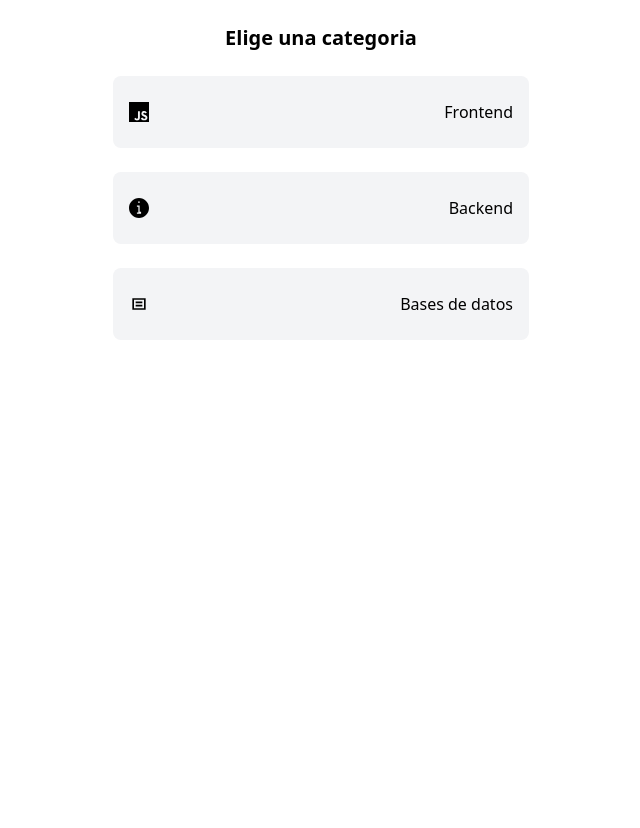
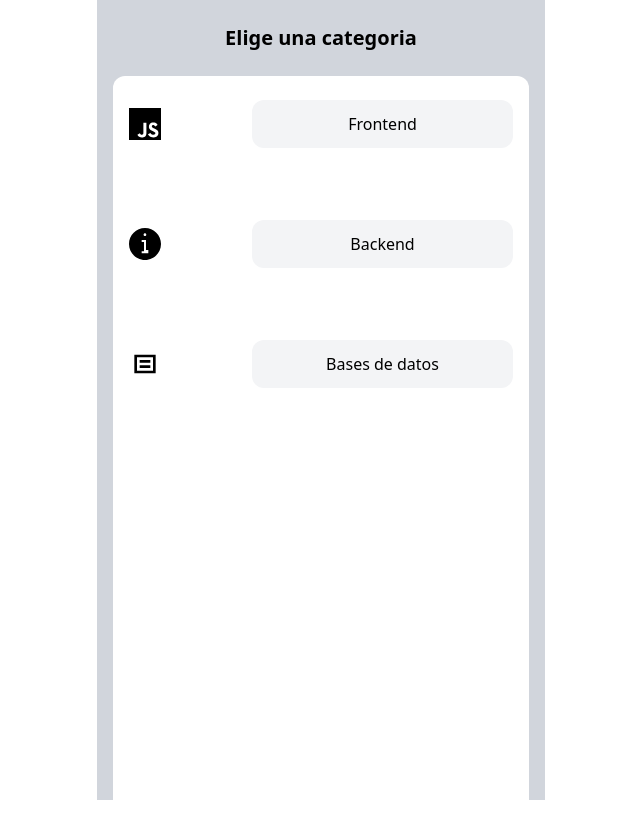
Before and after one commit to AlejoGomezQ/Hybrid_App, a React (Vite) app: page /game-modes in a window 1280 px wide. Shown: the whole page, without its empty margins (319-959 px from the left). Before the commit the page ends 800 px from the top, so only its background shows below. Built offline with nearby package versions, Linux system fonts and the light colour scheme.

Commit message:
fix: fix game mode button styles

```diff
--- a/src/App.css
+++ b/src/App.css
@@ -1,3 +1,5 @@
 html, body {
     font-family: system-ui, -apple-system, BlinkMacSystemFont, 'Segoe UI', Roboto, Oxygen, Ubuntu, Cantarell, 'Open Sans', 'Helvetica Neue', sans-serif;
+    width: 100%;
+    height: 100vh;
 }
--- a/src/components/Icons.jsx
+++ b/src/components/Icons.jsx
@@ -1,6 +1,6 @@
 export const IconSQL = () => {
     return (
-        <svg className="w-5 h-5" viewBox="0 0 24 24" fill="currentColor">
+        <svg className="w-8 h-8" viewBox="0 0 24 24" fill="currentColor">
             <path d="M4 5v14h16V5H4zm14 12H6V7h12v10zM8 9v2h8V9H8zm0 4v2h8v-2H8z" />
         </svg>
     )
@@ -8,7 +8,7 @@ export const IconSQL = () => {
 
 export const IconPython = () => {
     return (
-        <svg className="w-5 h-5" viewBox="0 0 24 24" fill="currentColor">
+        <svg className="w-8 h-8" viewBox="0 0 24 24" fill="currentColor">
             <path d="M12 0C5.373 0 0 5.373 0 12s5.373 12 12 12 12-5.373 12-12S18.627 0 12 0zm-.041 4.008c.552 0 1.006.45 1.006 1.001 0 .552-.454 1.002-1.006 1.002-.553 0-1.007-.45-1.007-1.002 0-.551.454-1.001 1.007-1.001zM14.5 19h-5v-1.5h1.75v-7h-1.75V9h3.25v7.5H14.5V19z" />
         </svg>
     )
@@ -16,7 +16,7 @@ export const IconPython = () => {
 
 export const IconNetworks = () => {
     return (
-        <svg className="w-5 h-5" viewBox="0 0 24 24" fill="currentColor">
+        <svg className="w-8 h-8" viewBox="0 0 24 24" fill="currentColor">
             <path d="M15 20a1 1 0 100-2 1 1 0 000 2zm-4-2a1 1 0 100 2 1 1 0 000-2zm8-16H5a3 3 0 00-3 3v10a3 3 0 003 3h14a3 3 0 003-3V5a3 3 0 00-3-3zm1 13a1 1 0 01-1 1H5a1 1 0 01-1-1V5a1 1 0 011-1h14a1 1 0 011 1v10z" />
         </svg>
     )
@@ -24,7 +24,7 @@ export const IconNetworks = () => {
 
 export const IconJS = () => {
     return (
-        <svg className="w-5 h-5" viewBox="0 0 24 24" fill="currentColor">
+        <svg className="w-8 h-8" viewBox="0 0 24 24" fill="currentColor">
             <path d="M0 0h24v24H0V0zm22.034 18.276c-.175-1.095-.888-2.015-3.003-2.873-.736-.345-1.554-.585-1.797-1.14-.091-.33-.105-.51-.046-.705.15-.646.915-.84 1.515-.66.39.12.75.42.976.9 1.034-.676 1.034-.676 1.755-1.125-.27-.42-.404-.601-.586-.78-.63-.705-1.469-1.065-2.834-1.034l-.705.089c-.676.165-1.32.525-1.71 1.005-1.14 1.291-.811 3.541.569 4.471 1.365 1.02 3.361 1.244 3.616 2.205.24 1.17-.87 1.545-1.966 1.41-.811-.18-1.26-.586-1.755-1.336l-1.83 1.051c.21.48.45.689.81 1.109 1.74 1.756 6.09 1.666 6.871-1.004.029-.09.24-.705.074-1.65l.046.067zm-8.983-7.245h-2.248c0 1.938-.009 3.864-.009 5.805 0 1.232.063 2.363-.138 2.711-.33.689-1.18.601-1.566.48-.396-.196-.597-.466-.83-.855-.063-.105-.11-.196-.127-.196l-1.825 1.125c.305.63.75 1.172 1.324 1.517.855.51 2.004.675 3.207.405.783-.226 1.458-.691 1.811-1.411.51-.93.402-2.07.397-3.346.012-2.054 0-4.109 0-6.179l.004-.056z" />
         </svg>
     )
@@ -32,7 +32,7 @@ export const IconJS = () => {
 
 export const IconHTML = () => {
     return (
-        <svg className="w-5 h-5" viewBox="0 0 24 24" fill="currentColor">
+        <svg className="w-8 h-8" viewBox="0 0 24 24" fill="currentColor">
             <path d="M1.5 0h21l-1.91 21.563L11.977 24l-8.564-2.438L1.5 0zm7.031 9.75l-.232-2.718 10.059.003.23-2.622L5.412 4.41l.698 8.01h9.126l-.326 3.426-2.91.804-2.955-.81-.188-2.11H6.248l.33 4.171L12 19.351l5.379-1.443.744-8.157H8.531z" />
         </svg>
     )
@@ -40,7 +40,7 @@ export const IconHTML = () => {
 
 export const IconCSS = () => {
     return (
-        <svg className="w-5 h-5" viewBox="0 0 24 24" fill="currentColor">
+        <svg className="w-8 h-8" viewBox="0 0 24 24" fill="currentColor">
             <path d="M1.5 0h21l-1.91 21.563L11.977 24l-8.565-2.438L1.5 0zm17.09 4.413L5.41 4.41l.213 2.622 10.125.002-.255 2.716h-6.64l.24 2.573h6.182l-.366 3.523-2.91.804-2.956-.81-.188-2.11h-2.61l.29 3.855L12 19.288l5.373-1.53L18.59 4.414z" />
         </svg>
     )
--- a/src/components/TopicButton.jsx
+++ b/src/components/TopicButton.jsx
@@ -7,13 +7,12 @@ const TopicButton = ({ icon, name }) => {
     return (
         <button
             onClick={() => navigate(`/game/${name.toLowerCase()}`)}
-            className="w-full flex items-center justify-between gap-3 px-4 py-6 text-base font-medium
-                 bg-gray-100 hover:bg-gray-200 rounded-lg transition-colors
-                 focus:outline-none focus:ring-2 focus:ring-gray-300"
+            className="w-full flex items-center justify-between gap-3 px-4 py-6 text-base font-medium"
             aria-label={`Seleccionar tema ${name}`}
         >
-            {icon}
-            <span>{name}</span>
+            <span className="w-[30%]">{icon}</span>
+            <span className="w-[70%] px-6 py-3 bg-gray-100 hover:bg-gray-200 rounded-xl transition-colors
+                 focus:outline-none focus:ring-2 focus:ring-gray-300">{name}</span>
         </button>
     );
 }
--- a/src/pages/GameModes.jsx
+++ b/src/pages/GameModes.jsx
@@ -28,8 +28,9 @@ const GameModesPage = () => {
     };
 
     return (
-        <main className="max-w-md mx-auto px-4 py-6">
+        <div className="max-w-md mx-auto px-4 py-6 h-screen bg-gray-300">
             <h1 className="mb-6 text-xl font-bold text-center">Elige una categoria</h1>
+            <div className="h-full rounded-xl bg-white">
 
                 <div className="flex flex-col space-y-3 gap-y-3">
                     {categories.map((category) => (
@@ -40,7 +41,8 @@ const GameModesPage = () => {
                         />
                     ))}
                 </div>
-        </main>
+            </div>
+        </div>
     );
 }
 
```
Lines whose indentation alone changed are shown as unchanged.
